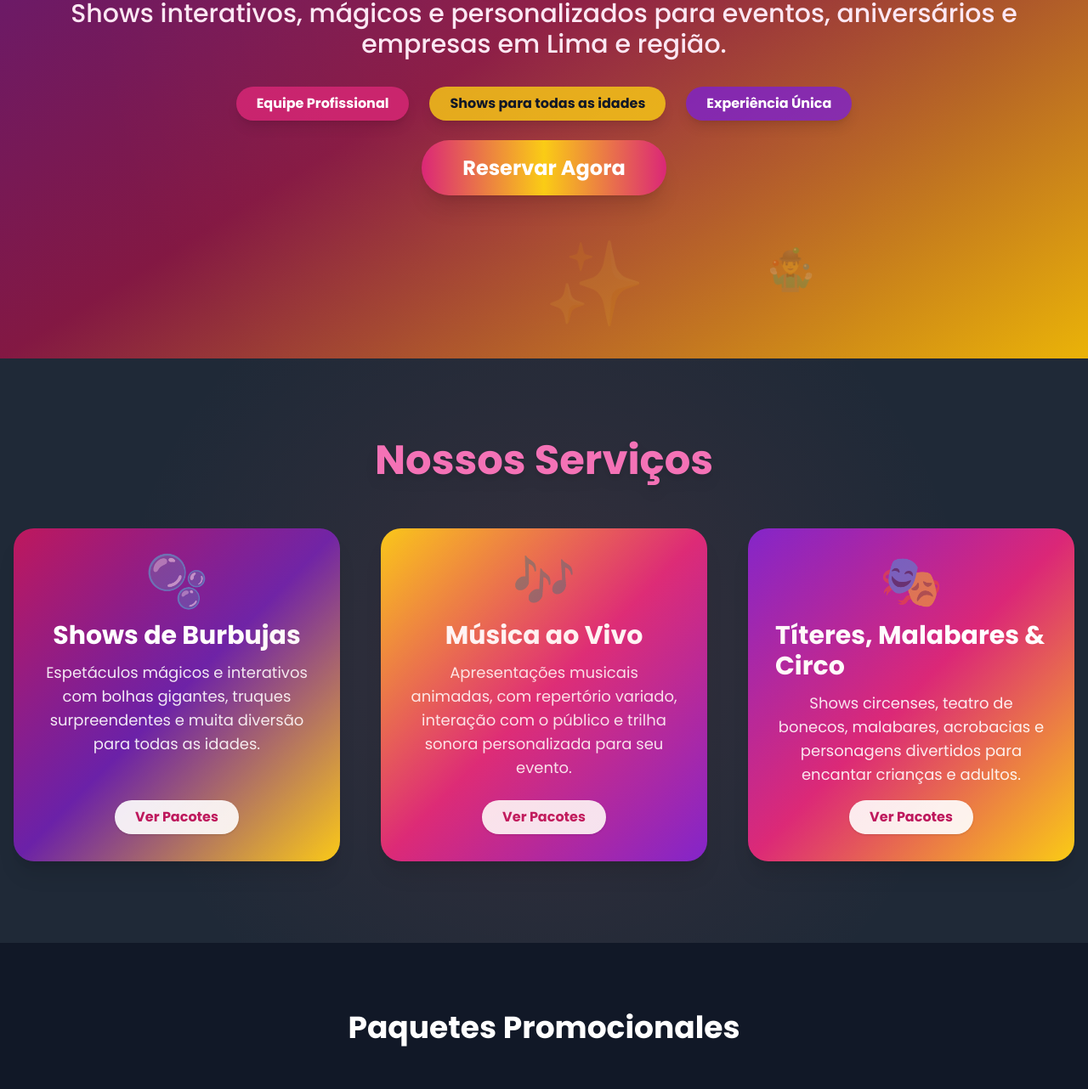
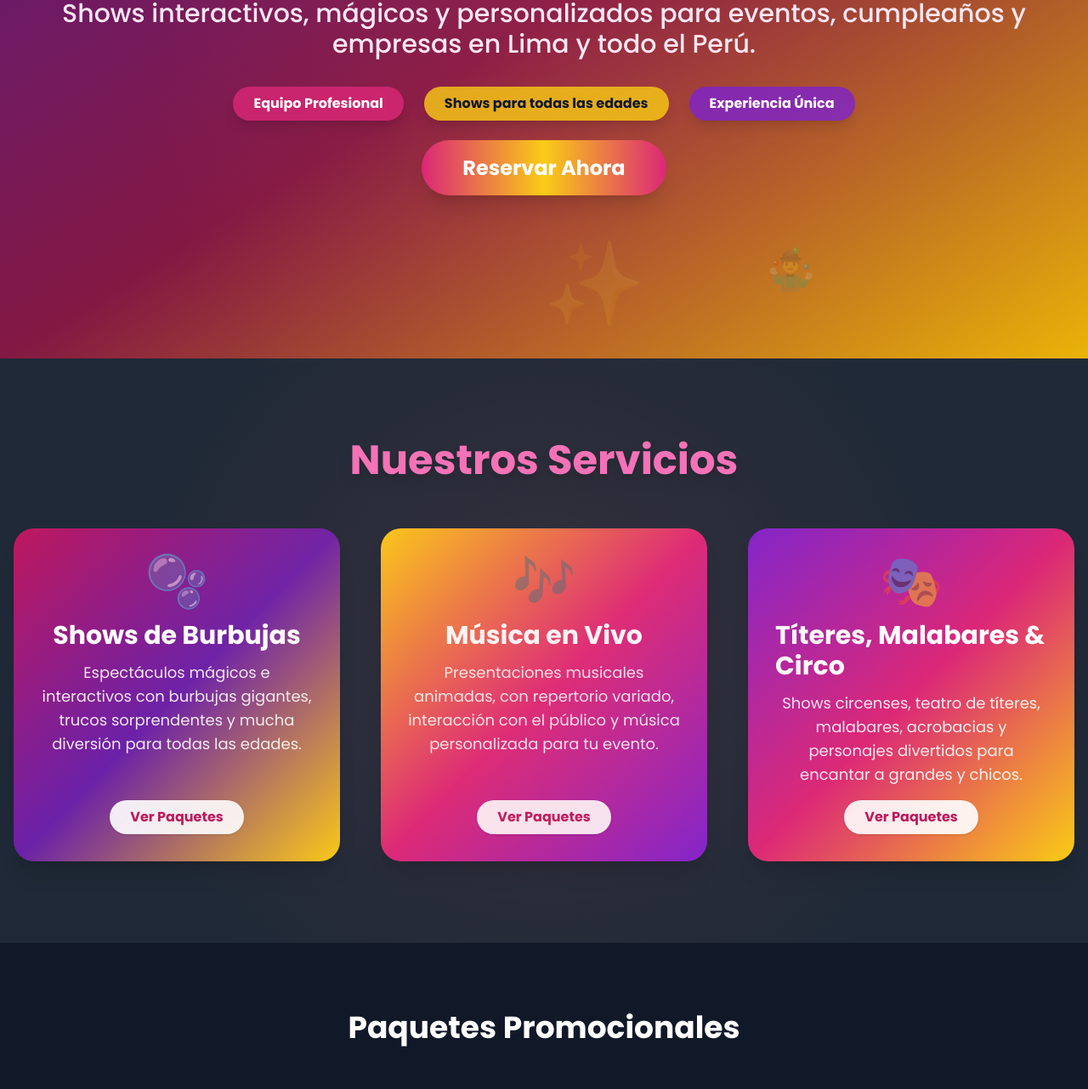
Before and after one commit to NiraslabDEV/La-Cosmic--Company, a website: page index.html in a window 1280 px wide. Shown: the part 474-1756 px from the top of the page at 85% size. Drawn offline with nearby package versions, Linux system fonts and the light colour scheme.

Commit message:
tradução

```diff
--- a/index.html
+++ b/index.html
@@ -70,13 +70,13 @@
         <h2
           class="text-6xl md:text-7xl font-extrabold mb-6 drop-shadow-lg text-white animate-fade-in"
         >
-          Experiências Artísticas Inesquecíveis
+          Experiencias Artísticas Inolvidables
         </h2>
         <p
           class="text-2xl md:text-3xl mb-8 text-pink-100 font-medium animate-fade-in-slow"
         >
-          Shows interativos, mágicos e personalizados para eventos, aniversários
-          e empresas em Lima e região.
+          Shows interactivos, mágicos y personalizados para eventos, cumpleaños
+          y empresas en Lima y todo el Perú.
         </p>
         <ul
           class="flex flex-wrap justify-center gap-6 mb-10 animate-fade-in-slow"
@@ -84,24 +84,24 @@
           <li
             class="bg-pink-600/80 text-white rounded-full px-6 py-2 font-bold shadow-lg"
           >
-            Equipe Profissional
+            Equipo Profesional
           </li>
           <li
             class="bg-yellow-400/80 text-gray-900 rounded-full px-6 py-2 font-bold shadow-lg"
           >
-            Shows para todas as idades
+            Shows para todas las edades
           </li>
           <li
             class="bg-purple-700/80 text-white rounded-full px-6 py-2 font-bold shadow-lg"
           >
-            Experiência Única
+            Experiencia Única
           </li>
         </ul>
         <a
           href="#contacto"
           class="bg-gradient-to-r from-pink-600 via-yellow-400 to-pink-600 hover:from-yellow-400 hover:to-pink-700 text-white font-extrabold py-4 px-12 rounded-full text-2xl shadow-xl transition-transform transform hover:scale-105 animate-bounce"
         >
-          Reservar Agora
+          Reservar Ahora
         </a>
       </div>
     </section>
@@ -112,7 +112,7 @@
         <h2
           class="text-5xl font-extrabold text-center mb-14 text-pink-400 drop-shadow-lg"
         >
-          Nossos Serviços
+          Nuestros Servicios
         </h2>
         <div class="grid grid-cols-1 md:grid-cols-3 gap-12">
           <div
@@ -123,28 +123,28 @@
               Shows de Burbujas
             </h3>
             <p class="text-lg text-white/90 mb-4 text-center">
-              Espetáculos mágicos e interativos com bolhas gigantes, truques
-              surpreendentes e muita diversão para todas as idades.
+              Espectáculos mágicos e interactivos con burbujas gigantes, trucos
+              sorprendentes y mucha diversión para todas las edades.
             </p>
             <a
               href="#paquetes"
               class="mt-auto bg-white/90 text-pink-700 font-bold px-6 py-2 rounded-full shadow hover:bg-pink-600 hover:text-white transition"
-              >Ver Pacotes</a
+              >Ver Paquetes</a
             >
           </div>
           <div
             class="bg-gradient-to-br from-yellow-400 via-pink-600 to-purple-700 p-8 rounded-3xl shadow-xl flex flex-col items-center hover:scale-105 transition-transform duration-300 group"
           >
             <span class="text-6xl mb-4 animate-pulse">🎶</span>
-            <h3 class="text-3xl font-bold mb-3 text-white">Música ao Vivo</h3>
+            <h3 class="text-3xl font-bold mb-3 text-white">Música en Vivo</h3>
             <p class="text-lg text-white/90 mb-4 text-center">
-              Apresentações musicais animadas, com repertório variado, interação
-              com o público e trilha sonora personalizada para seu evento.
+              Presentaciones musicales animadas, con repertorio variado,
+              interacción con el público y música personalizada para tu evento.
             </p>
             <a
               href="#paquetes"
               class="mt-auto bg-white/90 text-pink-700 font-bold px-6 py-2 rounded-full shadow hover:bg-pink-600 hover:text-white transition"
-              >Ver Pacotes</a
+              >Ver Paquetes</a
             >
           </div>
           <div
@@ -155,13 +155,13 @@
               Títeres, Malabares & Circo
             </h3>
             <p class="text-lg text-white/90 mb-4 text-center">
-              Shows circenses, teatro de bonecos, malabares, acrobacias e
-              personagens divertidos para encantar crianças e adultos.
+              Shows circenses, teatro de títeres, malabares, acrobacias y
+              personajes divertidos para encantar a grandes y chicos.
             </p>
             <a
               href="#paquetes"
               class="mt-auto bg-white/90 text-pink-700 font-bold px-6 py-2 rounded-full shadow hover:bg-pink-600 hover:text-white transition"
-              >Ver Pacotes</a
+              >Ver Paquetes</a
             >
           </div>
         </div>
@@ -653,7 +653,7 @@
             >
               <h4 class="text-2xl font-bold mb-4">Taller de Burbujas</h4>
               <ul class="space-y-2 mb-6 text-gray-300">
-                <li>👨‍🎨 01 tallerista</li>
+                <li>��‍🎨 01 tallerista</li>
                 <li>⏱️ 30 minutos de duración</li>
                 <li>🎨 Materiales incluidos</li>
                 <li>👥 Para 20 participantes</li>
```
